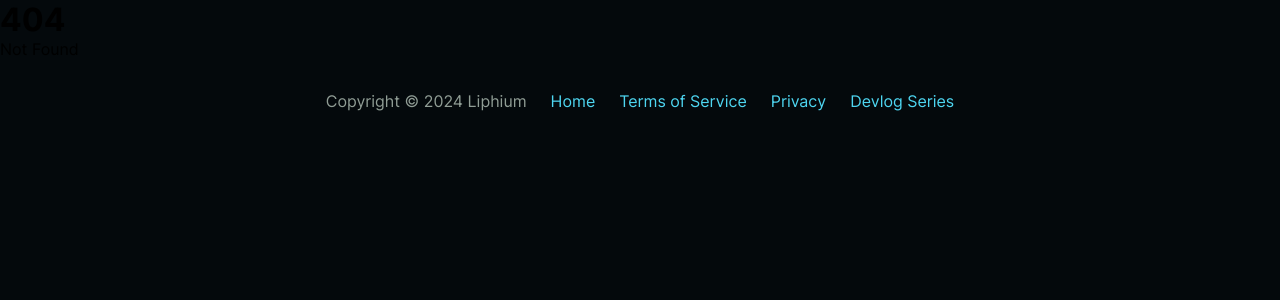
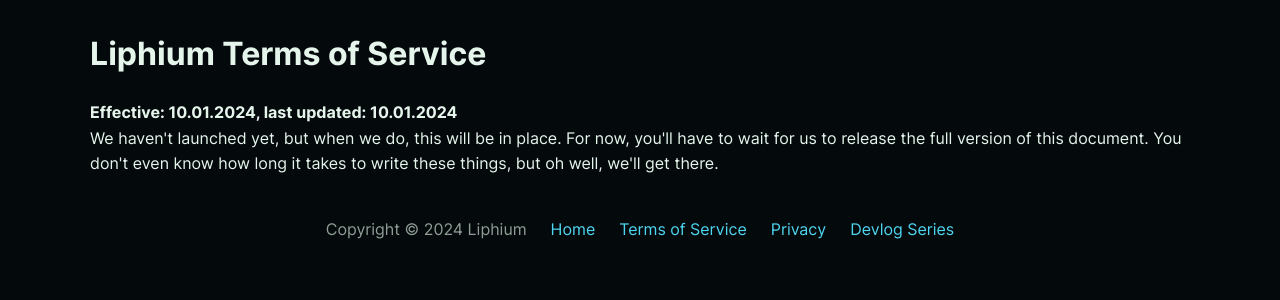
Before and after one commit to Liphium/liphium.app, a SvelteKit app: page /terms in a window 1280 px wide. Before the commit this address had no page. Shown: the top 300 px of the page. Built offline with nearby package versions, Linux system fonts and the light colour scheme.

Commit message:
Added /terms to fix build

```diff
--- /dev/null
+++ b/src/routes/terms/+page.svelte
@@ -0,0 +1,64 @@
+<div class="center">
+	<div class="policy">
+		<h1>Liphium Terms of Service</h1>
+		<p>
+			<strong>Effective: 10.01.2024, last updated: 10.01.2024</strong> <br />
+			We haven't launched yet, but when we do, this will be in place. For now, you'll have to wait for
+			us to release the full version of this document. You don't even know how long it takes to write
+			these things, but oh well, we'll get there.
+		</p>
+	</div>
+</div>
+
+<style lang="scss">
+	.center {
+		display: flex;
+		align-items: center;
+		justify-content: center;
+	}
+
+	.policy {
+		display: flex;
+		flex-direction: column;
+		justify-content: center;
+		gap: var(--default-spacing);
+		max-width: 1100px;
+		padding: 0 2rem;
+	}
+
+	h1,
+	h2,
+	h3,
+	h4,
+	h5,
+	h6,
+	p,
+	li {
+		color: var(--text);
+		line-height: 1.5;
+	}
+
+	.bullet-list {
+		list-style-position: outside;
+		color: var(--text);
+		padding-left: 30px;
+		list-style-type: disc;
+	}
+
+	h1 {
+		margin-top: 30px;
+	}
+
+	h2 {
+		margin-top: 20px;
+	}
+
+	p {
+		margin: 10px 0;
+		line-height: 1.6;
+	}
+
+	ul li {
+		line-height: 1.6;
+	}
+</style>
--- a/svelte.config.js
+++ b/svelte.config.js
@@ -9,8 +9,8 @@
 
 	kit: {
 		adapter: adapter({
-			pages: '.svelte-kit/cloudflare',
-			assets: '.svelte-kit/cloudflare',
+			pages: 'build',
+			assets: 'build',
 			fallback: undefined,
 			precompress: true,
 			strict: true,
```
